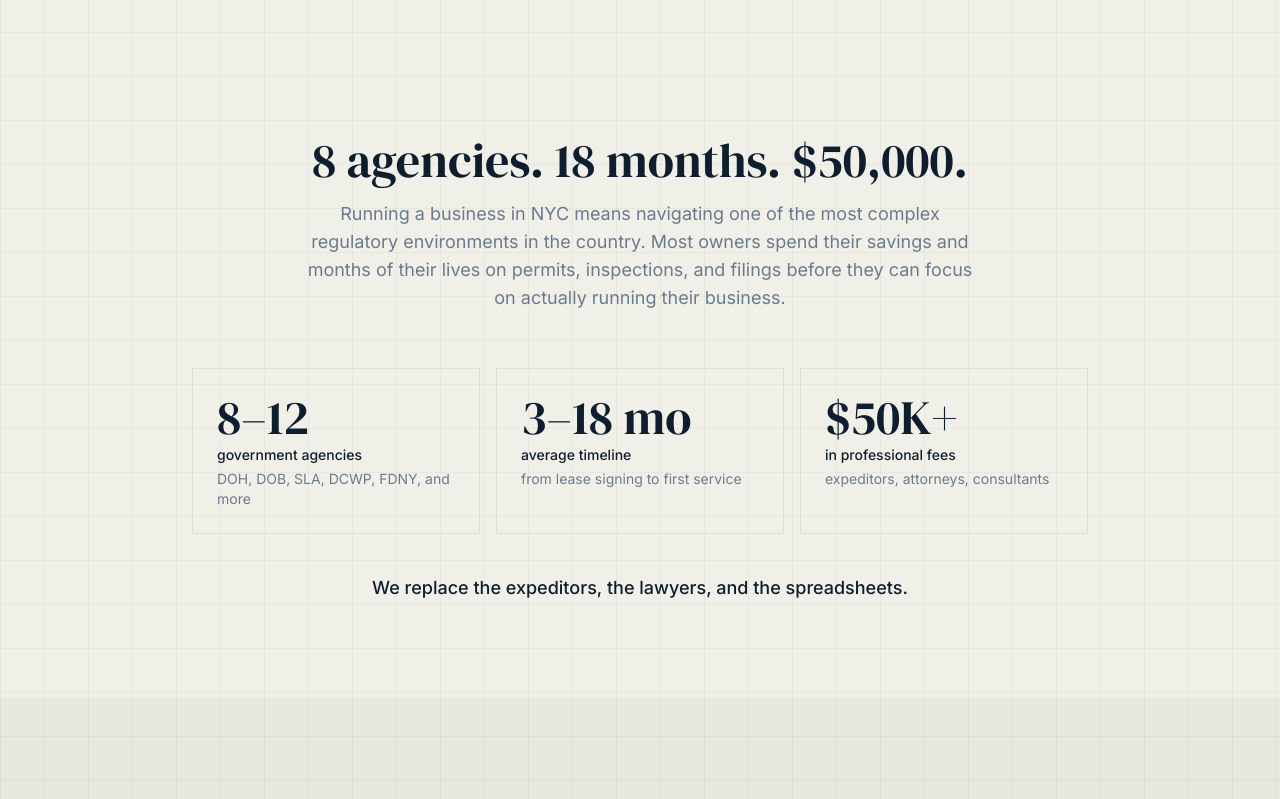
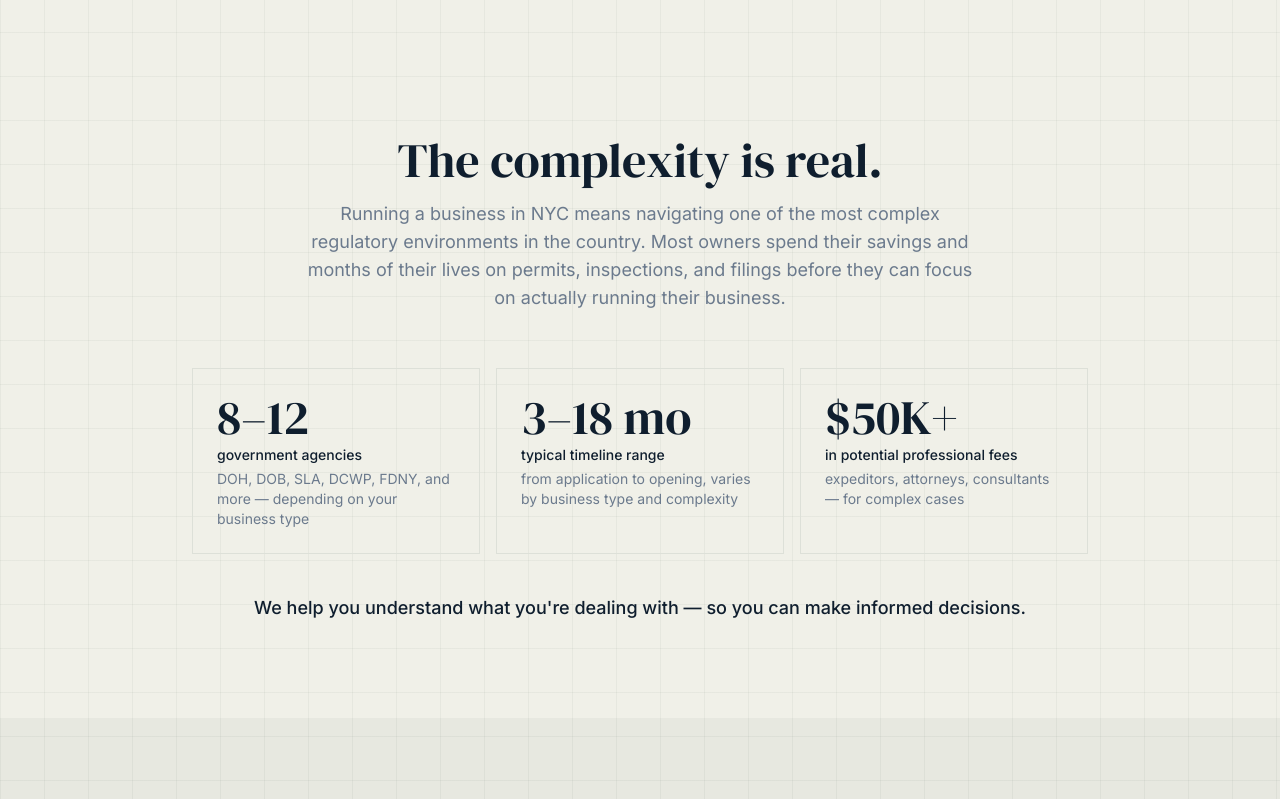
Before and after one commit to Ruelkey123/BureauAI, a Next.js app: page / in a window 1280 px wide. Shown: the part 760-1559 px from the top of the page. Built offline with nearby package versions, Linux system fonts and the light colour scheme.

Commit message:
fix: legally tighten problem section stats and remove replace language

```diff
--- a/app/_components/ProblemSection.tsx
+++ b/app/_components/ProblemSection.tsx
@@ -3,17 +3,17 @@ const stats = [
   {
     stat: '8–12',
     label: 'government agencies',
-    sub: 'DOH, DOB, SLA, DCWP, FDNY, and more',
+    sub: 'DOH, DOB, SLA, DCWP, FDNY, and more — depending on your business type',
   },
   {
     stat: '3–18 mo',
-    label: 'average timeline',
-    sub: 'from lease signing to first service',
+    label: 'typical timeline range',
+    sub: 'from application to opening, varies by business type and complexity',
   },
   {
     stat: '$50K+',
-    label: 'in professional fees',
-    sub: 'expeditors, attorneys, consultants',
+    label: 'in potential professional fees',
+    sub: 'expeditors, attorneys, consultants — for complex cases',
   },
 ]
 
@@ -22,7 +22,7 @@ export default function ProblemSection() {
     <section className="py-24 px-6">
       <div className="max-w-4xl mx-auto text-center">
         <h2 className="font-serif text-4xl md:text-5xl text-navy mb-4">
-          8 agencies. 18 months. $50,000.
+          The complexity is real.
         </h2>
         <p className="text-bureau-muted text-lg max-w-2xl mx-auto mb-14">
           Running a business in NYC means navigating one of the most complex regulatory
@@ -41,7 +41,7 @@ export default function ProblemSection() {
         </div>
 
         <p className="text-navy font-medium text-lg">
-          We replace the expeditors, the lawyers, and the spreadsheets.
+          We help you understand what you're dealing with — so you can make informed decisions.
         </p>
       </div>
     </section>
```
